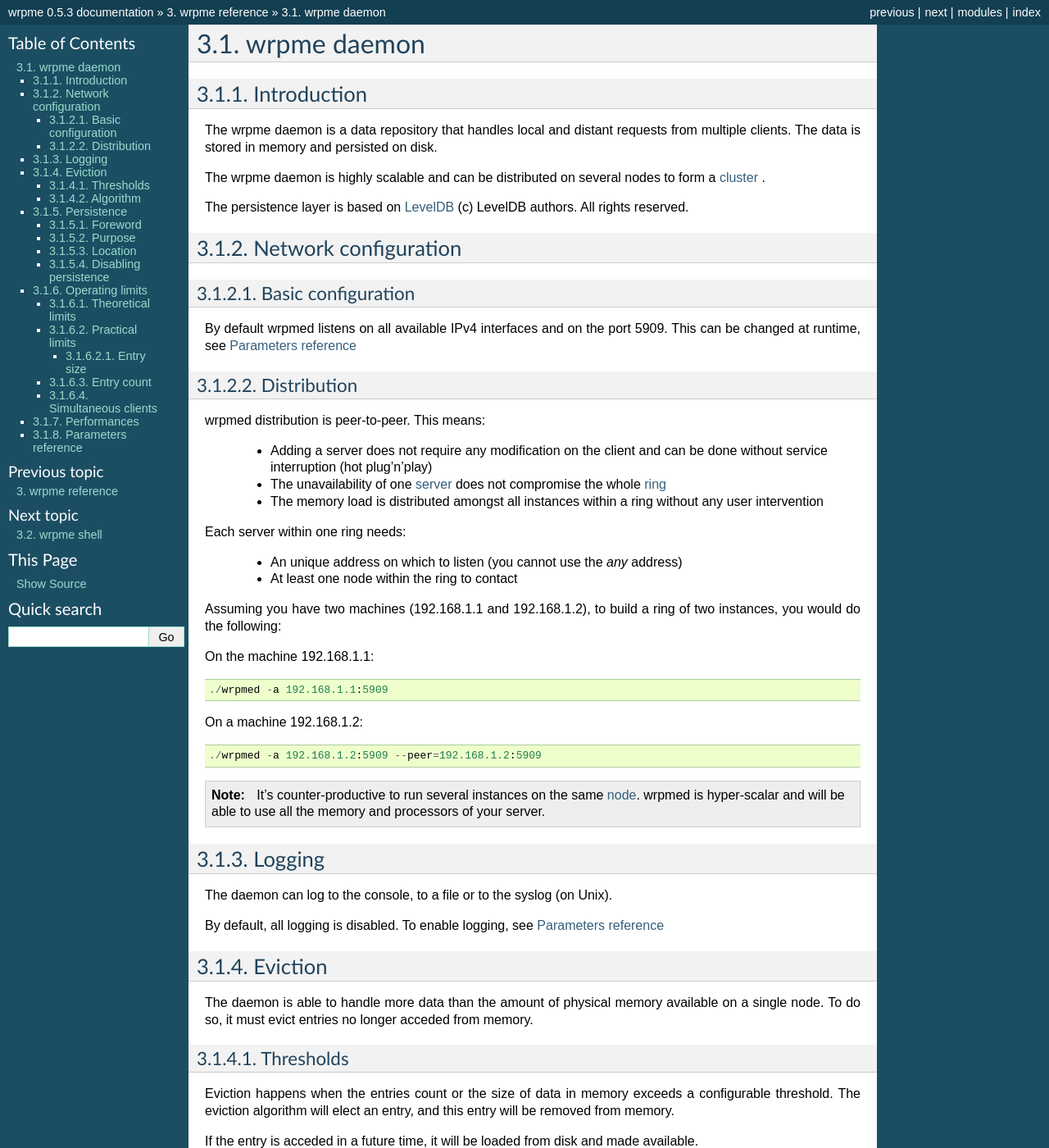
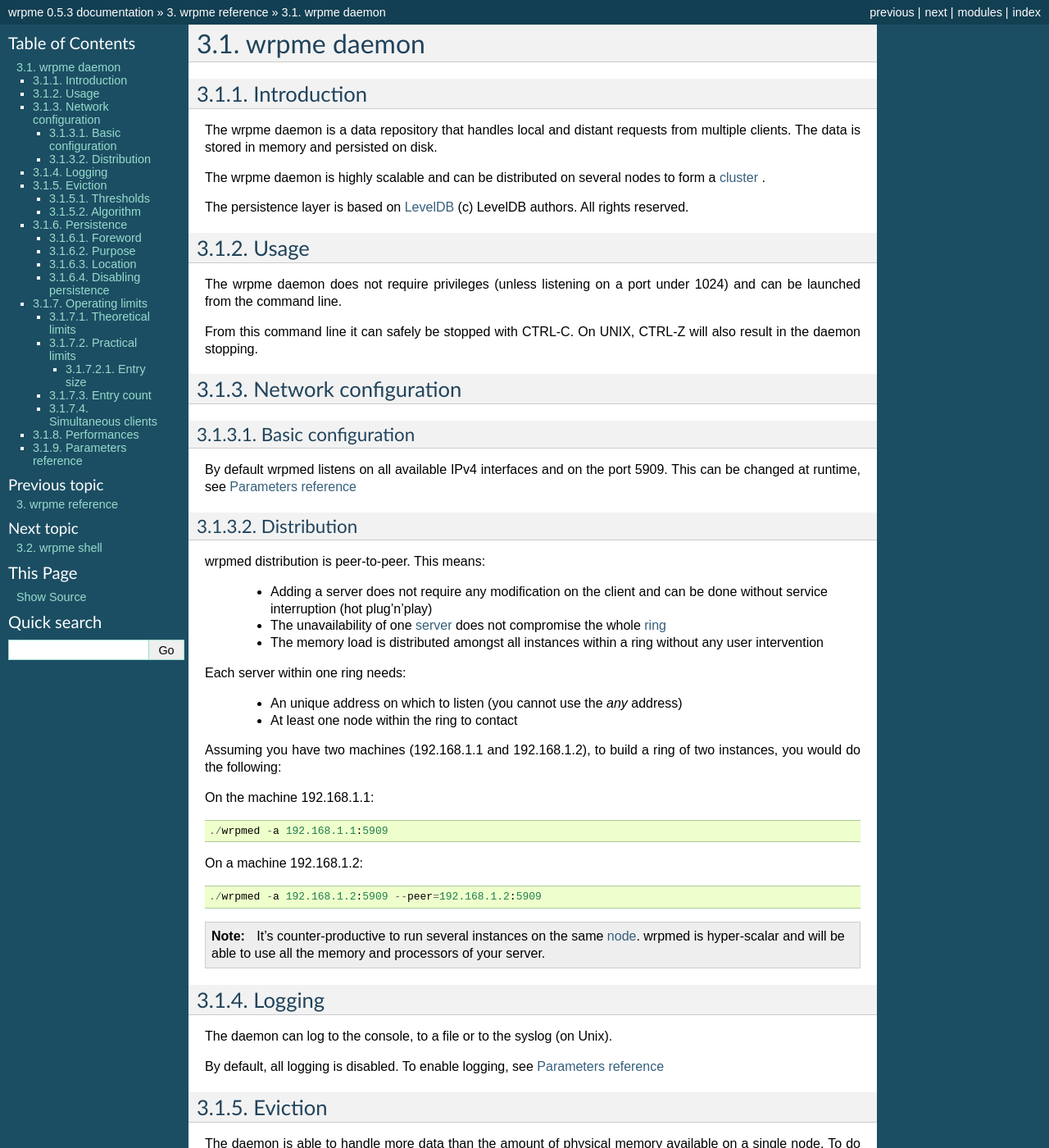
Before and after one commit to iltommi/qdb-documentation, a Sphinx documentation site: the page built from source/reference/wrpmed.rst, in a window 1280 px wide and 1400 px high. Shown: the whole window at 82% size. Built offline with Sphinx 7.4.7, drawn with Linux system fonts in a browser that asks for light colours; formulas are drawn with MathJax 3; some of the changed text lies outside the part shown.

Commit message:
Added documentation for CTRL-C

```diff
--- a/source/reference/wrpmed.rst
+++ b/source/reference/wrpmed.rst
@@ -9,6 +9,13 @@ The wrpme daemon is a data repository that handles local and distant requests fr
 The wrpme daemon is highly scalable and can be distributed on several nodes to form a :term:`cluster` .
 
 The persistence layer is based on `LevelDB <http://code.google.com/p/leveldb/>`_ (c) LevelDB authors. All rights reserved.
+
+Usage
+=====
+
+The wrpme daemon does not require privileges (unless listening on a port under 1024) and can be launched from the command line.
+
+From this command line it can safely be stopped with CTRL-C. On UNIX, CTRL-Z will also result in the daemon stopping.
 
 Network configuration
 =====================
```
